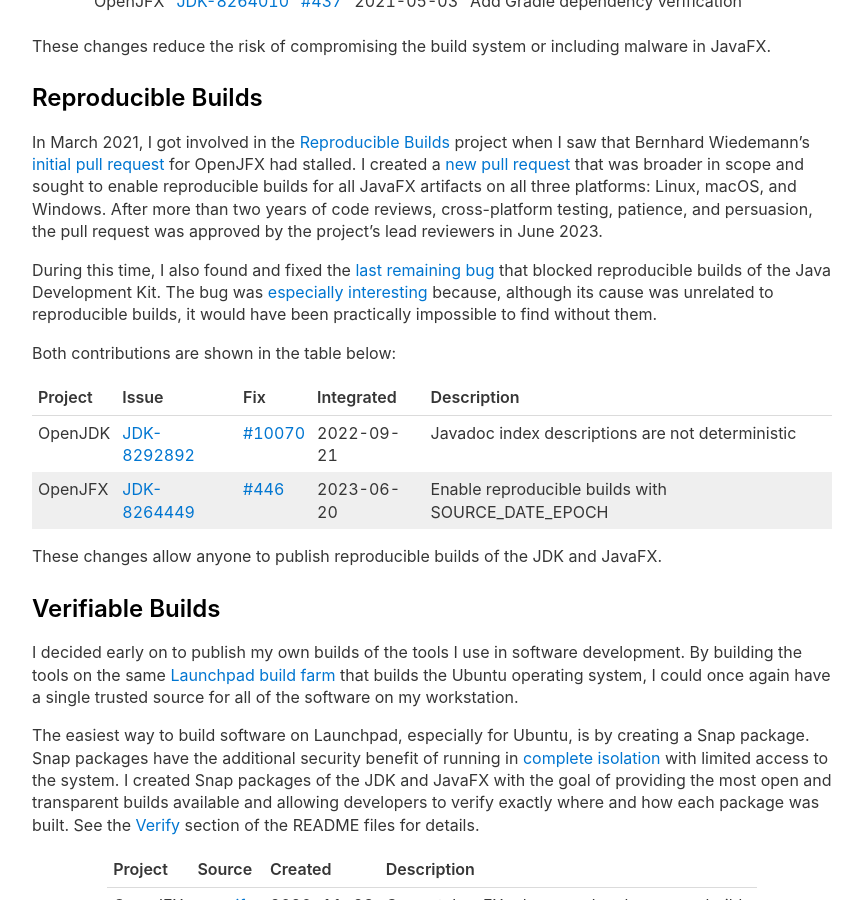
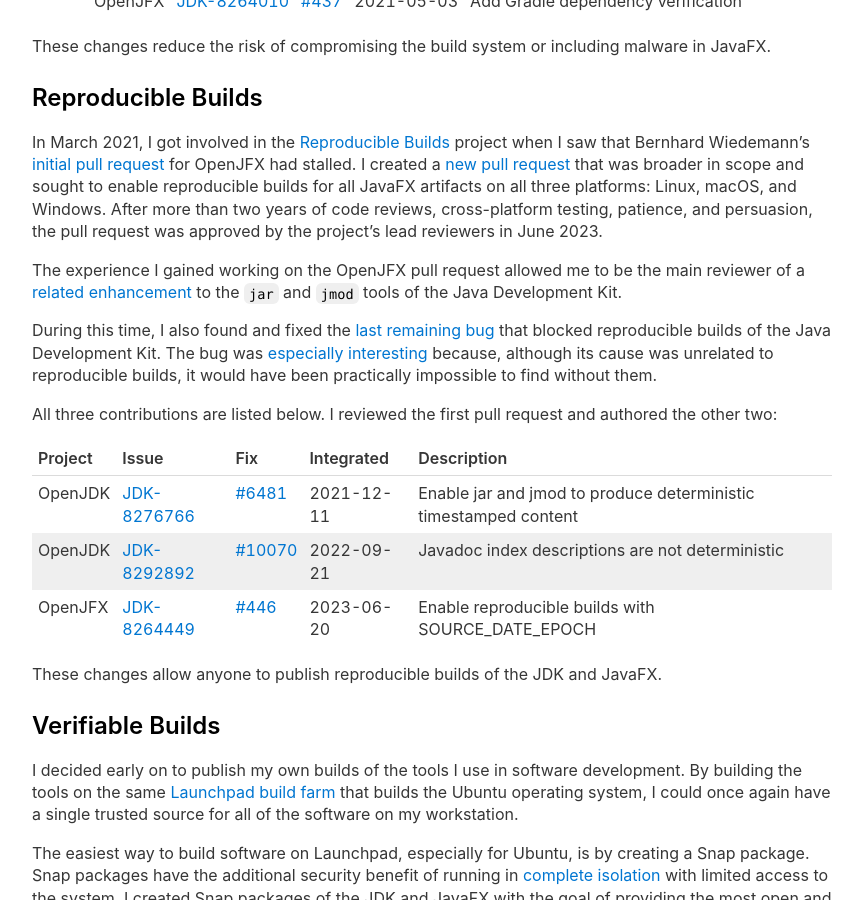
Before and after one commit to jgneff/www-status6, a Jekyll site: the page built from docs/security.md, in a window 1280 px wide and 900 px high, scrolled down 971 px. Shown: the whole window, without its empty margins (208-1071 px from the left). Built offline with Jekyll 4.4.1, drawn with Linux system fonts in a browser that asks for light colours.

Commit message:
Add JDK-8276766 to list of security contributions

```diff
--- a/docs/security.md
+++ b/docs/security.md
@@ -51,23 +51,29 @@ In March 2021, I got involved in the [Reproducible Builds](https://reproducible-
 I created a [new pull request](https://github.com/openjdk/jfx/pull/446) that was broader in scope and sought to enable reproducible builds for all JavaFX artifacts on all three platforms: Linux, macOS, and Windows.
 After more than two years of code reviews, cross-platform testing, patience, and persuasion, the pull request was approved by the project's lead reviewers in June 2023.
 
+The experience I gained working on the OpenJFX pull request allowed me to be the main reviewer of a [related enhancement](https://github.com/openjdk/jdk/pull/6481) to the `jar` and `jmod` tools of the Java Development Kit.
+
 During this time, I also found and fixed the [last remaining bug](https://bugs.openjdk.org/browse/JDK-8292892?jql=labels%3Dreproducible-build) that blocked reproducible builds of the Java Development Kit.
 The bug was [especially interesting](https://github.com/openjdk/jdk/pull/10070#issuecomment-1230888930) because, although its cause was unrelated to reproducible builds, it would have been practically impossible to find without them.
 
-Both contributions are shown in the table below:
+All three contributions are listed below.
+I reviewed the first pull request and authored the other two:
 
-| Project | Issue             | Fix          | Integrated | Description                                       |
-| ------- | ----------------- | ------------ | ---------- | ------------------------------------------------- |
-| OpenJDK | [JDK-8292892][c1] | [#10070][d1] | 2022-09-21 | Javadoc index descriptions are not deterministic  |
-| OpenJFX | [JDK-8264449][c2] | [#446][d2]   | 2023-06-20 | Enable reproducible builds with SOURCE_DATE_EPOCH |
+| Project | Issue             | Fix          | Integrated | Description                                                      |
+| ------- | ----------------- | ------------ | ---------- | ---------------------------------------------------------------- |
+| OpenJDK | [JDK-8276766][c1] | [#6481][d1]  | 2021-12-11 | Enable jar and jmod to produce deterministic timestamped content |
+| OpenJDK | [JDK-8292892][c2] | [#10070][d2] | 2022-09-21 | Javadoc index descriptions are not deterministic                 |
+| OpenJFX | [JDK-8264449][c3] | [#446][d3]   | 2023-06-20 | Enable reproducible builds with SOURCE_DATE_EPOCH                |
 
 These changes allow anyone to publish reproducible builds of the JDK and JavaFX.
 
-[c1]: https://bugs.openjdk.org/browse/JDK-8292892
-[c2]: https://bugs.openjdk.org/browse/JDK-8264449
+[c1]: https://bugs.openjdk.org/browse/JDK-8276766
+[c2]: https://bugs.openjdk.org/browse/JDK-8292892
+[c3]: https://bugs.openjdk.org/browse/JDK-8264449
 
-[d1]: https://github.com/openjdk/jdk/pull/10070
-[d2]: https://github.com/openjdk/jfx/pull/446
+[d1]: https://github.com/openjdk/jdk/pull/6481
+[d2]: https://github.com/openjdk/jdk/pull/10070
+[d3]: https://github.com/openjdk/jfx/pull/446
 
 ## Verifiable Builds
 
```
